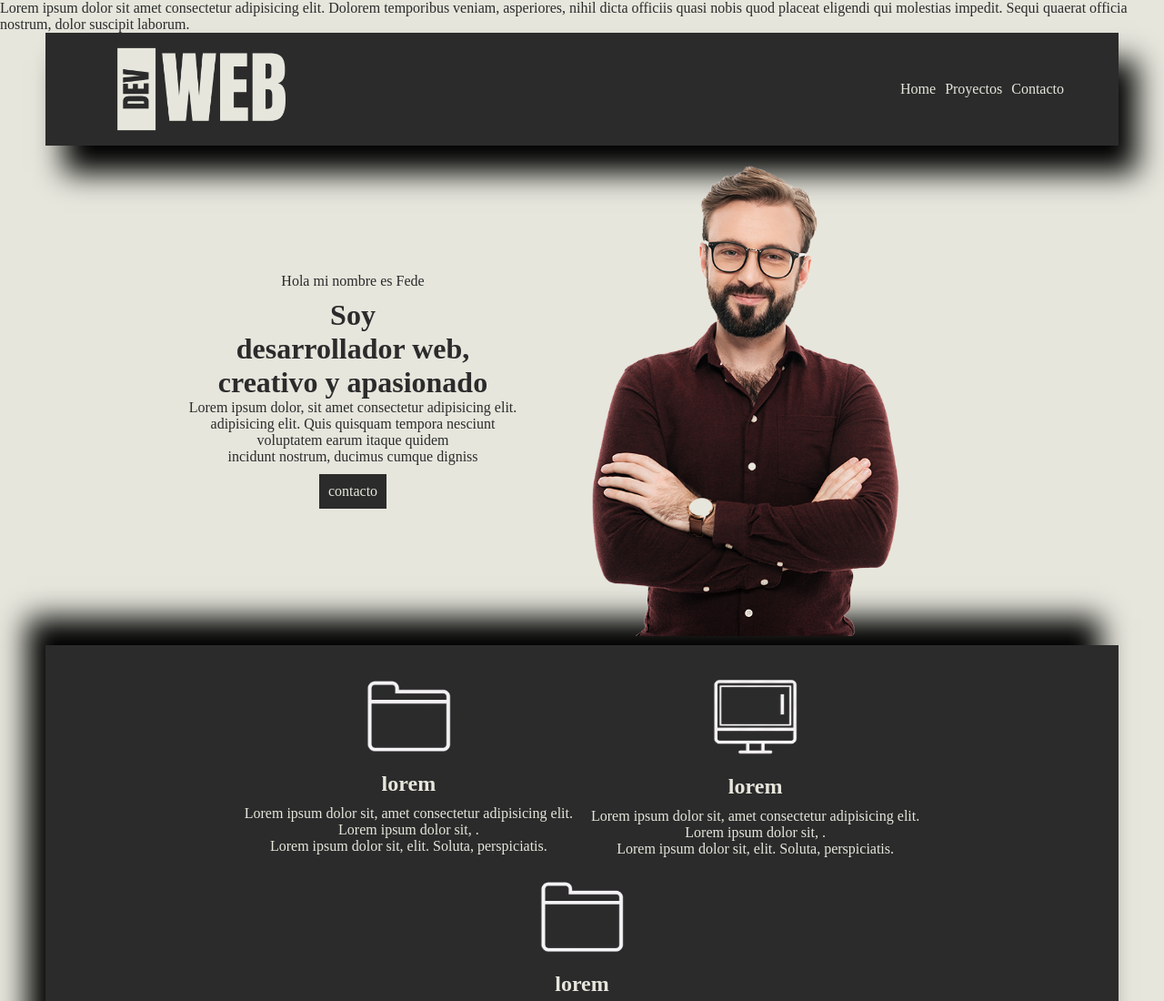
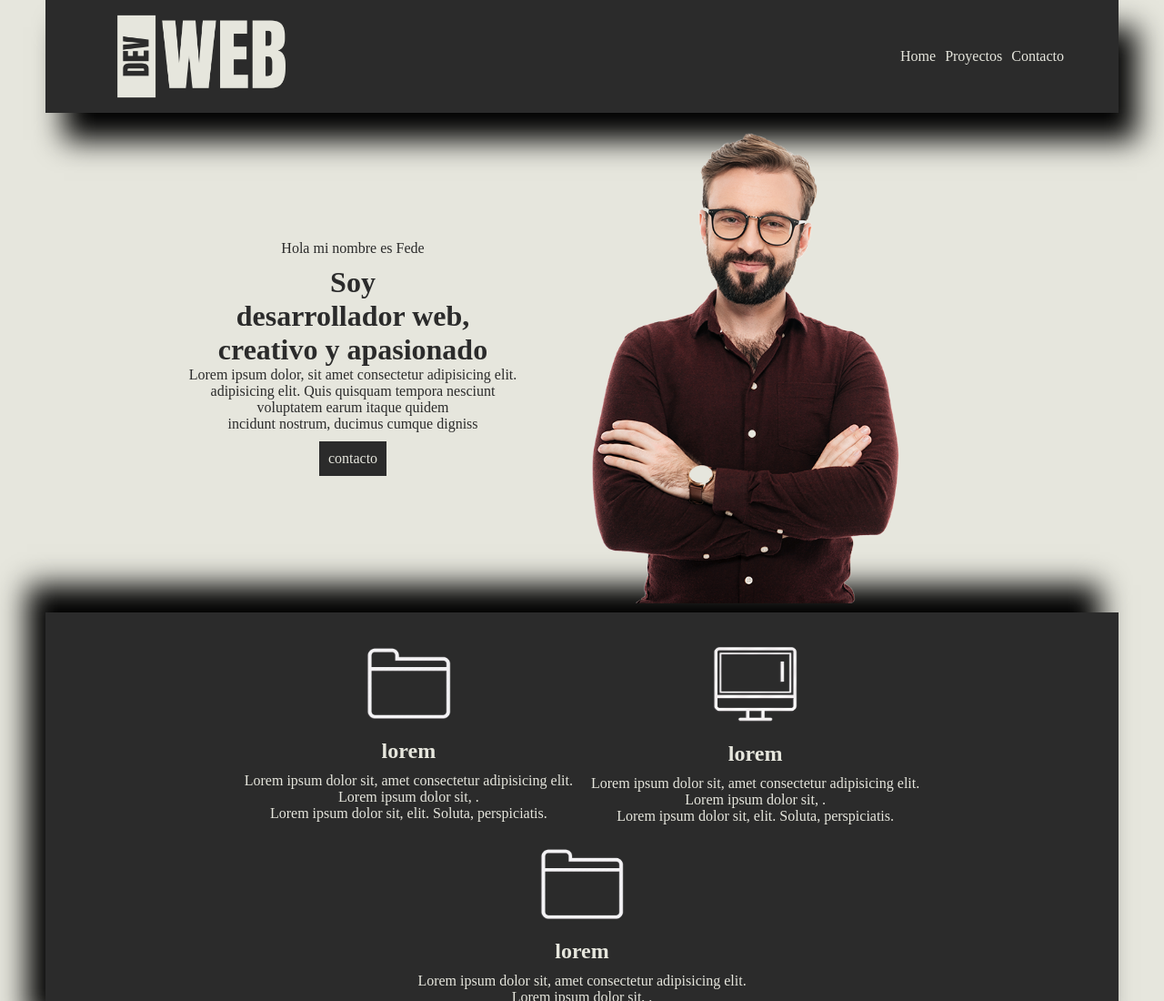
Before and after one commit to chinocastro/git-60375, a plain HTML site: page index.html in a window 1280 px wide. Shown: the top 1100 px of the page at 91% size. Drawn offline with Linux system fonts and the light colour scheme.

Commit message:
index nuevo

```diff
--- a/index.html
+++ b/index.html
@@ -10,9 +10,7 @@
 </head>
 <body>
 
-    <!-- banner principal -->
-    <!-- hoahalhlahla-->
-    <p>Lorem ipsum dolor sit amet consectetur adipisicing elit. Dolorem temporibus veniam, asperiores, nihil dicta officiis quasi nobis quod placeat eligendi qui molestias impedit. Sequi quaerat officia nostrum, dolor suscipit laborum.</p>
+
     <header>
 
         <img src="img/dev.png" alt="logo dev-web blanco y negro">
```
